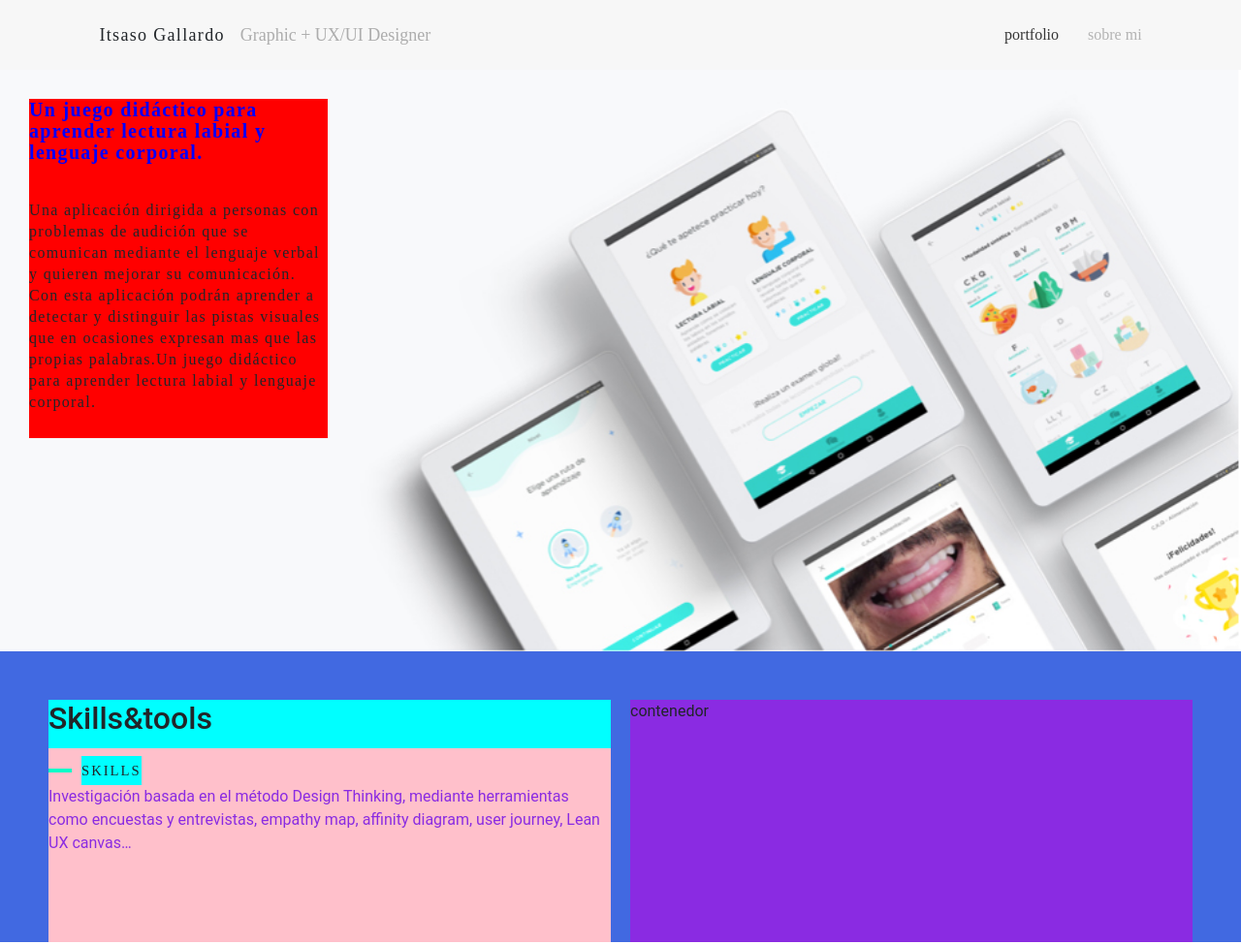
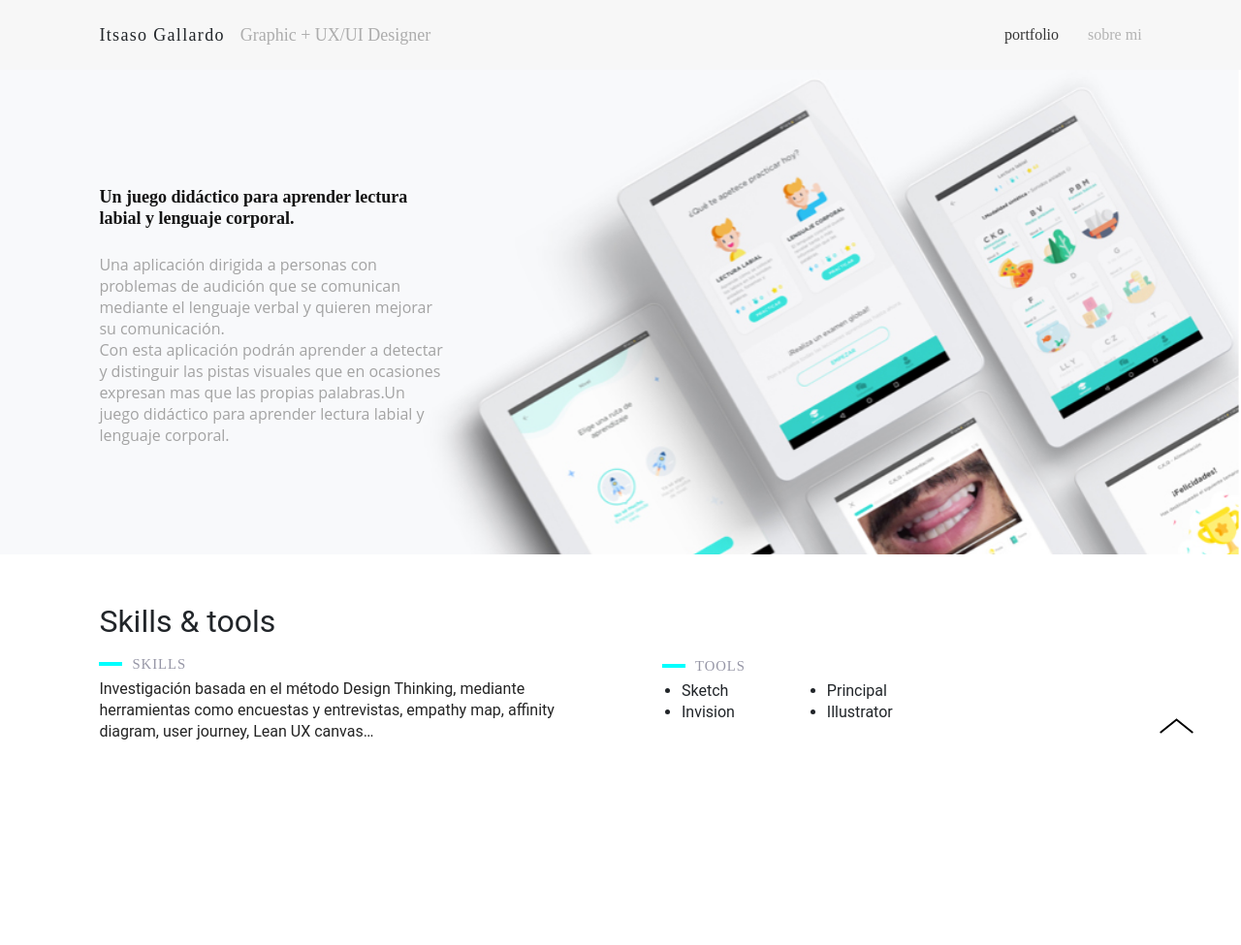
Before and after one commit to itsasogi/Mi_portfolio, a plain HTML site: page clues.html in a window 1280 px wide. Shown: the top 975 px of the page at 97% size. Drawn offline with nearby package versions, Linux system fonts and the light colour scheme.

Commit message:
portfolio_29/04

```diff
--- a/clues.html
+++ b/clues.html
@@ -34,36 +34,66 @@
 					</nav>
 			</header>
 			<section class="intro">
-					<div class="text-presentation">
-						<p id="tittle">
+					<div class="presentation">
+						<p id="presentation_tittle">
 							Un juego didáctico para aprender lectura labial y lenguaje corporal.
 						</p>
-						<br>
-						<p>
+
+						<p id="presentation_text">
 								Una aplicación dirigida a personas con problemas de audición que se comunican mediante el lenguaje verbal y quieren mejorar su comunicación.
-Con esta aplicación podrán aprender a detectar y distinguir las pistas visuales que en ocasiones expresan mas que las propias palabras.Un juego didáctico para aprender lectura labial y lenguaje corporal.
+								<br>
+								Con esta aplicación podrán aprender a detectar y distinguir las pistas visuales que en ocasiones expresan mas que las propias palabras.Un juego didáctico para aprender lectura labial y lenguaje corporal.
 						</p>
 					</div>
 				</section>
 
 
-				<section class="section_skills">
+				<section class="section_skills_tools">
 					<div class="skills_container">
 						<h2 class="section_tittle">
-						Skills&tools
+						Skills & tools
 						</h2>
-						<div class="subtittle_container">
+						<div class="section_subtittle_container">
 							<span class="rectangle"></span>
 							<span class="section_subtittle">SKILLS</span>
 						</div>
 						<p class="section_text">Investigación basada en el método Design Thinking, mediante herramientas como encuestas y entrevistas, empathy map, affinity diagram, user journey, Lean UX canvas…</p>
 					</div>
-					<div class="list">
-						contenedor
+					<div class="tools_container">
+						<div class="section_subtittle_container">
+							<span class="rectangle"></span>
+							<span class="section_subtittle">TOOLS</span>
+						</div>
+					<div class="tools_container_list">
+						<ul class="tools_list">
+							<li>Sketch</li>
+							<li>Invision</li>
+						</ul>
+						<ul class="tools_list">
+							<li>Principal</li>
+							<li>Illustrator</li>
+						</ul>
+					</div>
 					</div>
 				</section>
 
+				<section class="section_UX">
+					entrevistas
+				</section>
+				<section class="section_UX">
+					<img class="total_screem_img" src="img/mind_map.png" alt="mind map">
+				</section>
 
+				<div class="back-to-top" style="display: block; opacity: 1;">
+						<a class="semplice-event" data-event-type="helper" data-event="scrollToTop"><svg version="1.1" id="Ebene_1" xmlns="http://www.w3.org/2000/svg" xmlns:xlink="http://www.w3.org/1999/xlink" x="0px" y="0px" width="53px" height="20px" viewBox="0 0 53 20" enable-background="new 0 0 53 20" xml:space="preserve">
+				<g id="Ebene_3">
+				</g>
+				<g>
+					<polygon points="43.886,16.221 42.697,17.687 26.5,4.731 10.303,17.688 9.114,16.221 26.5,2.312 	"></polygon>
+				</g>
+				</svg>
+				</a>
+					</div>
 	<br>
 	<br>
 	<footer id="footer">
--- a/css/clues_style.css
+++ b/css/clues_style.css
@@ -68,7 +68,7 @@ a:hover {
 }
 .intro {
 	width: 100%;
-    height: 600px;
+    height: 500px;
     background-image: url(../img/portada_clues.jpg);
     background-repeat: no-repeat;
     background-color: blueviolet;
@@ -79,27 +79,40 @@ a:hover {
     position: relative;
 }
 
-.text-presentation {
+.presentation {
 	height: 350px;
-    max-width: 308px;
+    max-width: 360px;
     font-family: "Montserrat";
     font-weight: normal;
     font-size: 16px;
     text-align: left;
     letter-spacing: 1pt;
     line-height: 22px;
-    background-color: red;
+    /* background-color: red; */
     position: absolute;
-    top: 30px;
-    left: 30px;
-
+    top: 120px;
+    left: 8%;
 }
 
-#tittle {
-	color:blue;
-	font-size: 20px;
+#presentation_tittle {
+	color:rgb(19, 19, 19);
+	font-family: "montserrat";
+	font-size: 18px;
 	font-weight: bold;
 	line-height: 22px;
+	letter-spacing: 0px;
+	/* background-color: blue; */
+	padding-bottom: 10px;
+}
+
+#presentation_text {
+	color:rgb(163, 163, 163);
+	font-family: "open sans";
+	font-size: 16px;
+	font-weight: regular;
+	line-height: 22px;
+	letter-spacing: 0px;
+	/* background-color:red; */
 }
 
 .row {
@@ -137,28 +150,31 @@ a:hover {
 	align-items:center;
   }
 
-  .section_skills {
+.section_skills_tools {
 	display: flex;
 	width:100%;
 	height: 300px;
-	padding-top: 50px;
-	padding-left: 50px;
-	padding-right: 50px;
-	background-color:royalblue;
+	margin-top: 50px;
+	padding-left: 8%;
+	padding-right: 8%;
+	/* background-color:royalblue;  */
 }
 .skills_container{
 	width: 50%;
-	background-color:pink;
-	margin-right: 10px;
+	/* background-color:pink;  */
+	margin-right: 4%;
 }
 
 
 .section_tittle {
-	height: 50px;
-	background-color: aqua;
+	height: 40px;
+	font-family: "roboto";
+	font-weight: normal;
+	font-size: 32px;
+	/* background-color: aqua; */
 }
 
-.subtittle_container{
+.section_subtittle_container{
 	display: flex;
 	align-items: center;
 
@@ -166,35 +182,88 @@ a:hover {
 .rectangle{
 	width: 24px;
 	height: 4px;
-	background-color: rgb(0, 255, 200);
+	background-color: rgb(0, 255, 255);
 }
 
 .section_subtittle {
 	display: flex;
 	align-items: center;
-	background-color: aqua;
+	/* background-color: aqua; */
 	height: 30px;
 	margin-left: 10px;
 	font-family: "Montserrat";
+	font-weight: medium;
 	font-size: 11pt;
-	letter-spacing: 2px;
+	letter-spacing: 1px;
+	color: #9696A6;
 }
 .section_text{
-	color: blueviolet;
+	color: rgb(36, 36, 36);
 	font-size: 16px;
+	font-family: sans-"roboto";
+	line-height: 22px;
+	font-weight: regular;
+	letter-spacing: 0px;
 }
 
-.list {
+.tools_container {
 	width: 50%;
-	background-color: blueviolet;
-	margin-left: 10px;
+	/* background-color:blueviolet; */
+	margin-left: 4%;
+	padding-top: 50px;
+}
+
+.tools_container_list{
+	display: flex;
+	/* background-color: aquamarine; */
+	margin-left:20px;
+}
+.tools_list {
+	font-family: "roboto";
+	line-height: 22px;
+	font size: 16px;
+	margin-right: 20%;
+	/* background-color: red; */
+	list-style-type: disc;
+}
+.section_UX {
+	width: 100%;
+	height: 400px;
+	/* background-color: rgb(163, 36, 36); */
+	display: flex;
+	align-items: center;
+	padding-left: 8%;
+	padding-right: 8%;
+}
+.total_screem_img {
+	width: 100%;
+	/* background-color: rgb(241, 127, 127); */
+}
+
+.back-to-top {
+    position: fixed;
+    right: 30px;
+    bottom: 30px;
+    z-index: 118;
+    display: none;
+}
+.back-to-top a {
+    display: block;
+    padding: 10px;
+    cursor: pointer;
+}
+.back-to-top svg {
+    transition: all .2s linear;
+    -moz-transition: all .2s linear;
+    -webkit-transition: all .2s linear;
+    -o-transition: all .2s linear;
 }
 
 
   #footer {
-	font-family: Helvetica Neue;
-	font-weight: 70;
+	font-family: "Montserrat";
+	font-weight: ligh;
 	font-size: 15px;
 	text-align: center;
-	letter-spacing: 1pt;
+	letter-spacing: 0pt;
 }
```
Also changed, not shown: img/layers_practica.png (added), img/mind_map.png (added), img/user_persona.png (added), 2 other files.
